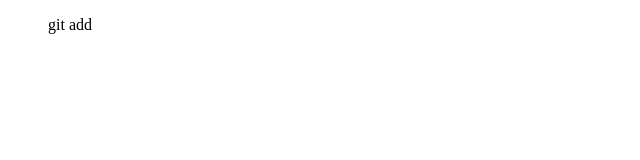
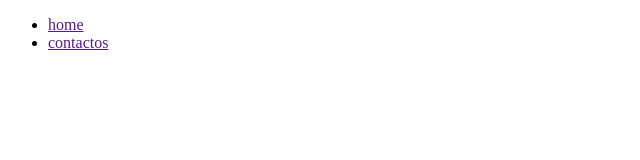
Before and after one commit to germangauna/prueba3, a plain HTML site: page index.html in a window 1280 px wide. Shown: the whole page, without its empty margins (0-640 px from the left). Drawn offline with Linux system fonts and the light colour scheme.

Commit message:
agregar lista

```diff
--- a/index.html
+++ b/index.html
@@ -9,7 +9,12 @@
 <body>
     <nav>
         <ul>
-            git add
+            <li>
+                <a href="">home</a>
+            </li>
+            <li>
+                <a href="">contactos</a>
+            </li>
         </ul>
     </nav>
 </body>
```
